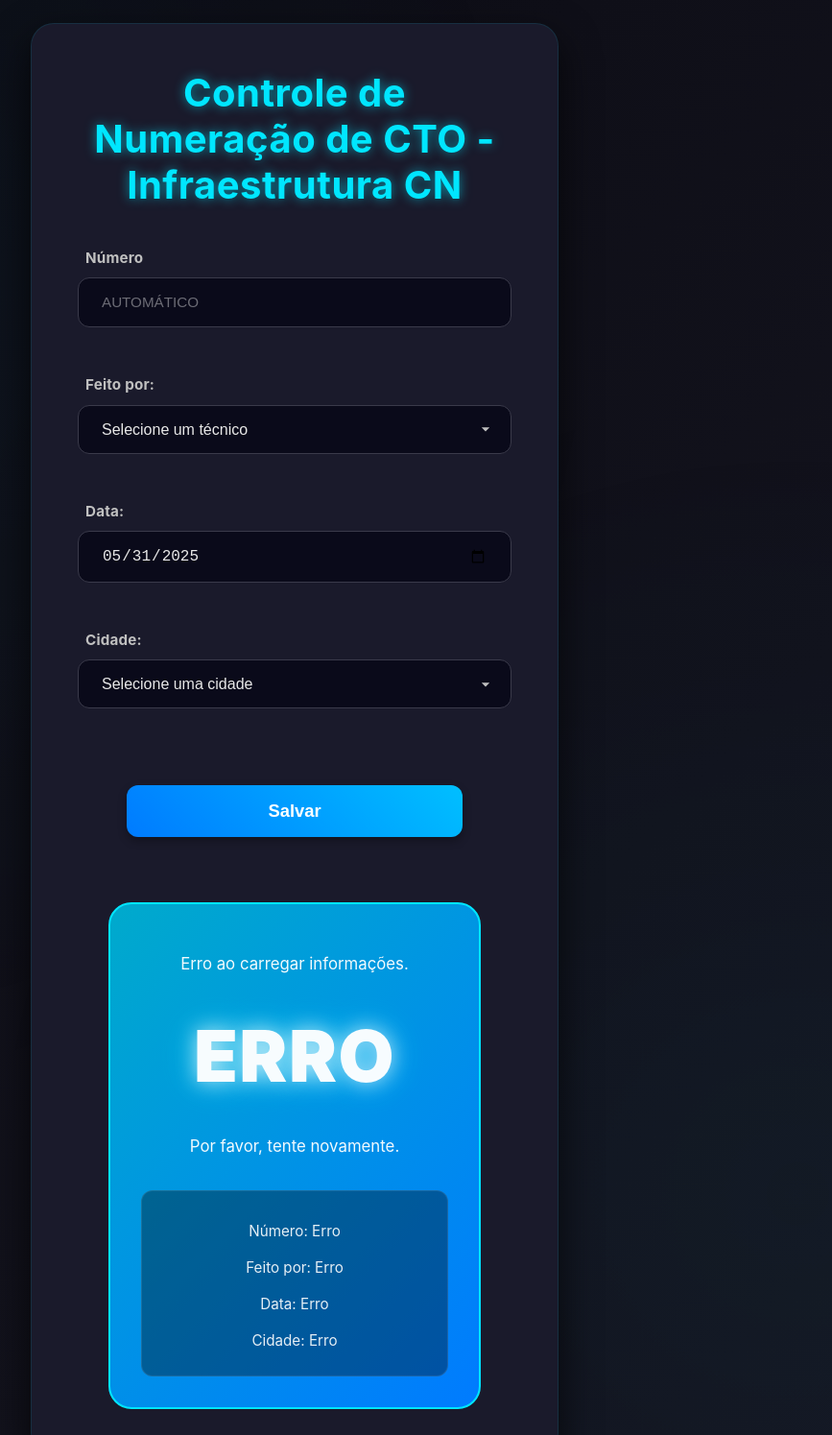
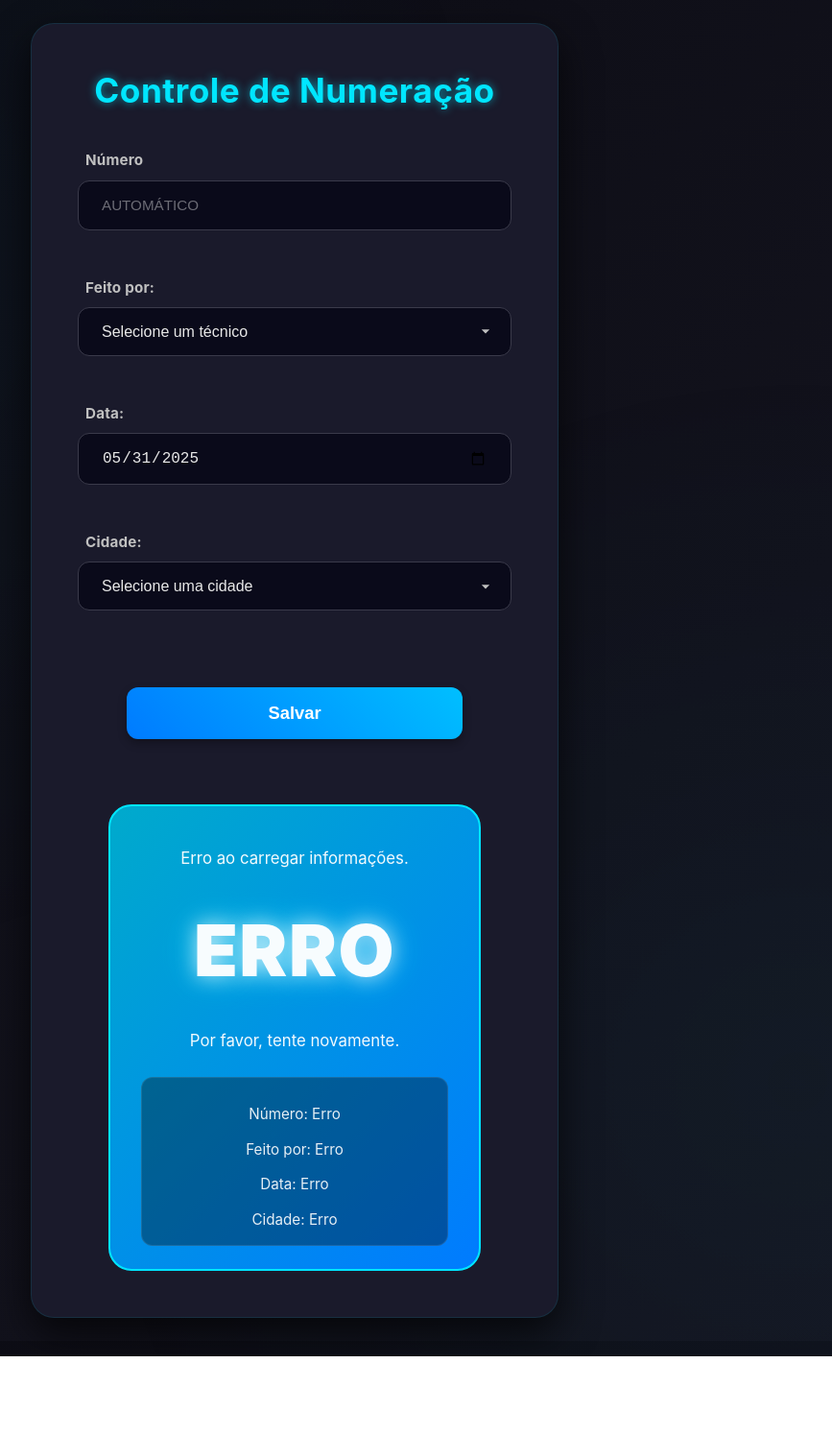
Before and after one commit to PedroUFSM/ctosinfraDELUXE, a plain HTML site: page frontend/index.html in a window 1280 px wide. Shown: the top 1495 px of the page at 96% size, without its empty margins (333-1200 px from the left). After the commit the page ends 1413 px from the top, so only its background shows below. Drawn offline with Linux system fonts and the light colour scheme; no server answers.

Commit message:
feat: Refinamentos finais de UI/UX no frontend (titulo e quadro CTO)

```diff
--- a/frontend/assets/css/style.css
+++ b/frontend/assets/css/style.css
@@ -111,8 +111,8 @@ h2 {
     color: var(--clr-accent-blue);
     text-align: center;
     margin-bottom: var(--space-m);
-    text-shadow: 0 0 12px var(--clr-glow-strong); /* Stronger neon glow */
-    font-size: clamp(1.8rem, 4vw + 1rem, 2.5rem); /* Fluid typography */
+    text-shadow: 0 0 10px var(--clr-glow-strong); /* Sombra um pouco mais suave */
+    font-size: clamp(1.5rem, 3.5vw + 1rem, 2.2rem); /* Menor e mais fluido */
     line-height: 1.2;
     margin-top: 0;
     letter-spacing: 0.5px;
@@ -130,8 +130,8 @@ p {
     background: linear-gradient(135deg, #00AACC 0%, #007BFF 100%);
     border-radius: var(--radius-xl); /* Matches container for consistency */
     box-shadow: 0 15px 40px var(--sombra-cto-box);
-    padding: var(--space-xl);
-    margin-top: var(--space-xl);
+    padding: var(--space-l) var(--space-xl); /* Padding vertical e horizontal ajustados */
+    margin-top: var(--space-xl); /* Mantém o espaçamento superior */
     text-align: center;
     color: #ffffff;
     transition: transform var(--transition-normal), box-shadow var(--transition-normal);
@@ -195,17 +195,17 @@ p {
 
 .cto-suggestion-box .cto-details {
     background-color: rgba(0, 0, 0, 0.35); /* Darker background for more contrast */
-    padding: var(--space-m);
+    padding: var(--space-s) var(--space-m); /* Padding interno reduzido */
     border-radius: var(--radius-m);
-    margin-top: var(--space-xl);
+    margin-top: var(--space-l); /* Reduzindo espaço acima dos detalhes */
     color: rgba(255, 255, 255, 0.9);
-    font-size: 0.9rem;
-    line-height: 1.5;
-    border: 1px solid rgba(255, 255, 255, 0.1); /* Subtle border for definition */
+    font-size: 0.88rem; /* Fonte um pouco menor para compactar */
+    line-height: 1.4; /* Espaçamento de linha ajustado */
+    border: 1px solid rgba(255, 255, 255, 0.1);
 }
 
 .cto-suggestion-box .cto-details p {
-    margin-bottom: var(--space-xs);
+    margin-bottom: var(--space-xxs); /* Menos espaço entre as linhas de detalhes */
     color: inherit;
 }
 
--- a/frontend/index.html
+++ b/frontend/index.html
@@ -8,9 +8,7 @@
 </head>
 <body>
     <div class="container">
-        <h2>Controle de Numeração de CTO - Infraestrutura CN</h2>
-
-        <div class="input-group">
+        <h2>Controle de Numeração</h2> <div class="input-group">
             <label for="numero">Número</label>
             <input type="text" id="numero" placeholder="AUTOMÁTICO" readonly>
         </div>
```
